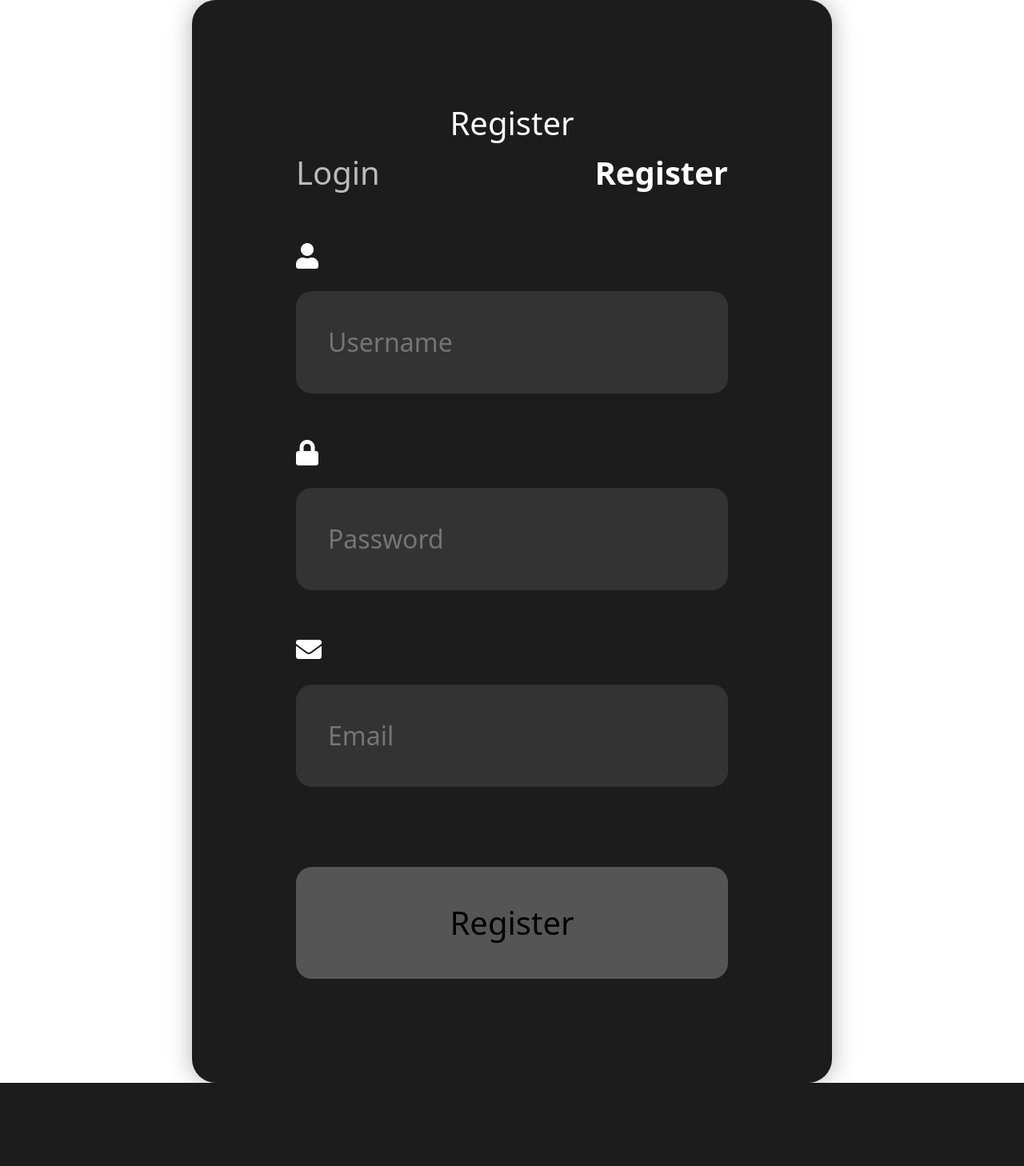
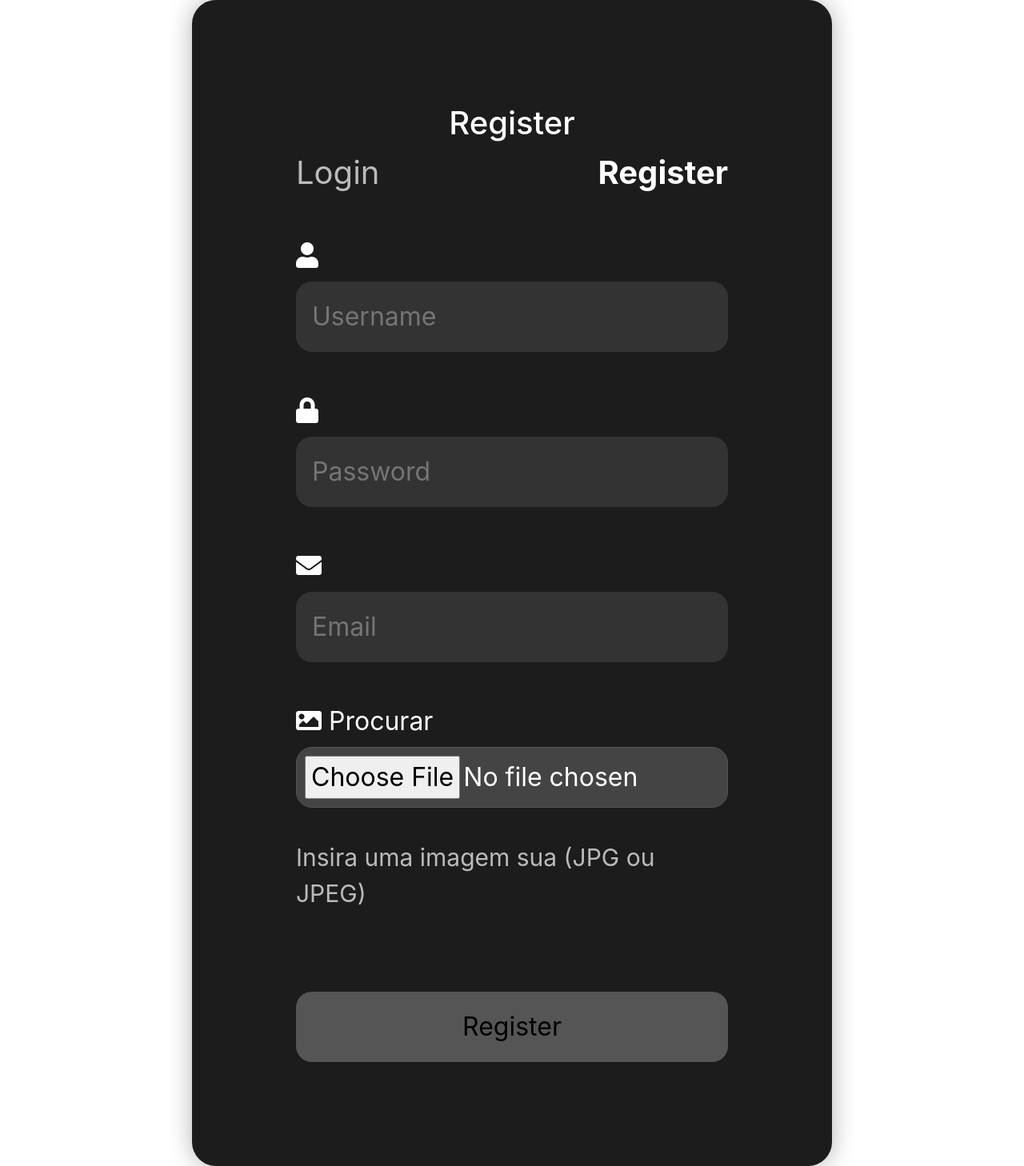
Before and after one commit to MatheuseduPinheiro/captive_portal_machine, a Flask app: page /portalogin/register in a window 1280 px wide. Shown: the whole page at 80% size. Before the commit the page ends 1354 px from the top, so only its background shows below. Run offline with Flask 3, Linux system fonts and the light colour scheme; some libraries are stand-ins or nearby versions.

Commit message:
adicionar o input das imagens

```diff
--- a/controllers/route.py
+++ b/controllers/route.py
@@ -1,47 +1,64 @@
-from flask import Blueprint, render_template, request, redirect, session, url_for, flash
+from flask import Blueprint, get_flashed_messages, render_template, request, redirect, session, url_for, flash
 from models.model import Conexao
 import re
 import hashlib
+import os
+from werkzeug.utils import secure_filename
 
 # Definindo o blueprint como 'app'
 app = Blueprint('app', __name__)
 
+UPLOAD_FOLDER = 'uploads'
+ALLOWED_EXTENSIONS = {'jpg', 'jpeg'}
+
+def allowed_file(filename):
+    return '.' in filename and filename.rsplit('.', 1)[1].lower() in ALLOWED_EXTENSIONS
+
+
 @app.route('/')
 @app.route('/portalogin/', methods=['GET', 'POST'])
 def login():
-    if request.method == 'POST' and 'username' in request.form and 'password' in request.form:
-        username = request.form['username']
-        password = request.form['password']
+    if request.method == 'POST':
+        if 'username' in request.form and 'password' in request.form:
+            username = request.form['username']
+            password = request.form['password']
 
-        # Hash da senha para verificar com o banco de dados
-        hashed_password = hashlib.sha256(password.encode()).hexdigest()
+            # Hash da senha para verificar com o banco de dados
+            hashed_password = hashlib.sha256(password.encode()).hexdigest()
 
-        # Usando a classe Conexao para obter dados
-        conn = Conexao()
-        cursor = conn.cursor
+            # Usando a classe Conexao para obter dados
+            conn = Conexao()
+            cursor = conn.cursor
 
-        cursor.execute('SELECT * FROM accounts WHERE username = %s AND password = %s', (username, hashed_password))
-        account = cursor.fetchone()
-        conn.close()
+            # Execute a consulta para verificar se o nome de usuário e senha estão corretos
+            cursor.execute('SELECT * FROM accounts WHERE username = %s AND password = %s', (username, hashed_password))
+            account = cursor.fetchone()
+            conn.close()
 
-        if account:
-            session['loggedin'] = True
-            session['id'] = account['id']
-            session['username'] = account['username']
-            return redirect('https://www.google.com')
-
+            if account:
+                # Se as credenciais estiverem corretas, configure a sessão e redirecione
+                session['loggedin'] = True
+                session['id'] = account['id']
+                session['username'] = account['username']
+                return redirect("https://google.com")  # Redirecione para a rota protegida ou homepage
+            else:
+                # Se as credenciais estiverem incorretas, exiba uma mensagem de erro
+                flash("Incorrect username or password!", "danger")
         else:
-            flash("Incorrect username/password!", "danger")
+            # Se não houver nome de usuário ou senha no formulário
+            flash("Please enter both username and password!", "warning")
 
     return render_template('login.html', title="Login")
+
 
 @app.route('/portalogin/register', methods=['GET', 'POST'])
 def register():
     if request.method == 'POST':
-        if 'username' in request.form and 'password' in request.form and 'email' in request.form:
+        if 'username' in request.form and 'password' in request.form and 'email' in request.form and 'image' in request.files:
             username = request.form['username']
             password = request.form['password']
             email = request.form['email']
+            image = request.files['image']
 
             # Verificar se os campos não estão vazios
             if not username or not password or not email:
@@ -57,6 +74,16 @@
             if not re.match(r'[A-Za-z0-9]+', username):
                 flash("Username must contain only characters and numbers!", "danger")
                 return render_template('register.html', title="Register")
+
+            # Verificar e salvar a imagem
+            if image and allowed_file(image.filename):
+                filename = secure_filename(image.filename)
+                filepath = os.path.join(UPLOAD_FOLDER, filename)
+                image.save(filepath)
+                image_path = filename  # Armazena apenas o nome do arquivo
+            else:
+                flash("Invalid file format. Only JPEG and JPG images are allowed!", "danger")
+                return render_template('register.html', title="Register")  # Retorna o template com a mensagem de erro
 
             # Hash da senha para segurança
             hashed_password = hashlib.sha256(password.encode()).hexdigest()
@@ -74,10 +101,10 @@
                     flash("Username or email already exists!", "danger")
                 else:
                     # Inserir novo usuário no banco de dados
-                    cursor.execute('INSERT INTO accounts (username, password, email) VALUES (%s, %s, %s)', (username, hashed_password, email))
+                    cursor.execute('INSERT INTO accounts (username, password, email, image_path) VALUES (%s, %s, %s, %s)', (username, hashed_password, email, image_path))
                     conn.connection.commit()  # Commit usando a conexão, não o cursor
                     flash("Registration successful! You can now log in.", "success")
-                    return redirect(url_for('app.login'))  # Corrigido para referenciar a rota do blueprint
+                    return redirect(url_for('app.login'))
 
             except Exception as e:
                 flash(f"An error occurred: {str(e)}", "danger")
--- a/main.py
+++ b/main.py
@@ -1,6 +1,9 @@
+import os
 from flask import Flask
 from controllers.route import app as app_blueprint
 from flask_mysqldb import MySQL
+
+UPLOAD_FOLDER = 'uploads'  # Definido corretamente aqui
 
 def create_app():
     app = Flask(__name__)
@@ -12,10 +15,16 @@
     app.config['MYSQL_PASSWORD'] = ''
     app.config['MYSQL_DB'] = 'captiveportal_machine'
 
+    app.config['UPLOAD_FOLDER'] = UPLOAD_FOLDER
+
     mysql = MySQL(app)
     app.config['mysql'] = mysql
 
-    app.register_blueprint(app_blueprint, url_prefix='/')  # Registrando o blueprint com o prefixo correto
+    app.register_blueprint(app_blueprint, url_prefix='/')
+
+    # Verificar se o diretório de uploads existe, e se não, criar
+    if not os.path.exists(UPLOAD_FOLDER):
+        os.makedirs(UPLOAD_FOLDER)
 
     return app
 
--- a/static/app.css
+++ b/static/app.css
@@ -54,34 +54,49 @@
     flex-direction: column;
 }
 
+
 label {
     color: #ffffff;
     margin-bottom: 20px;
-    font-size: 32px; /
+    font-size: 32px;
 }
 
-input[type="text"], input[type="password"], input[type="email"] {
-    padding: 40px;
+input[type="text"], input[type="password"], input[type="email"], input[type="file"] {
+    padding: 20px;
     margin-bottom: 50px;
     border: none;
     border-radius: 20px;
     background-color: #333333;
     color: #ffffff;
     font-size: 32px;
+    display: block;
+}
+
+input[type="file"] {
+    padding: 10px;
+    background-color: #444444;
+    border: 1px solid #555555;
 }
 
 input[type="submit"] {
-    padding: 40px;
+    padding: 20px;
     background-color: #555;
     border: none;
     border-radius: 20px;
     cursor: pointer;
-    font-size: 40px;
+    font-size: 32px;
     transition: background-color 0.3s ease;
 }
 
 input[type="submit"]:hover {
     background-color: #777;
+}
+
+#legenda-image{
+    color: #bbb;
+    font-size: 30px;
+    margin-top: -10px;
+    margin-bottom: 50px;
 }
 
 .msg {
--- a/templates/alert.html
+++ b/templates/alert.html
@@ -1,13 +1,29 @@
+<!DOCTYPE html>
+<html lang="en">
+<head>
+    <meta charset="UTF-8">
+    <meta name="viewport" content="width=device-width, initial-scale=1.0">
+    <title>{{ title }}</title>
+    <link href="https://stackpath.bootstrapcdn.com/bootstrap/4.5.2/css/bootstrap.min.css" rel="stylesheet">
+</head>
+<body>
+    <div class="container">
         {% with messages = get_flashed_messages(with_categories=true) %}
         <!-- Categories: success (green), info (blue), warning (yellow), danger (red) -->
         {% if messages %}
+            <div class="container p-2">
                 {% for category, message in messages %}
-<div class="container p-2">
                 <div class="alert alert-{{ category }} alert-dismissible fade show" role="alert">
                     {{ message }}
                     <button type="button" class="btn-close" data-bs-dismiss="alert" aria-label="Close"></button>
                 </div>
+                {% endfor %}
             </div>
-{% endfor %}
         {% endif %}
         {% endwith %}
+    </div>
+    <script src="https://code.jquery.com/jquery-3.5.1.slim.min.js"></script>
+    <script src="https://cdn.jsdelivr.net/npm/@popperjs/core@2.9.2/dist/umd/popper.min.js"></script>
+    <script src="https://stackpath.bootstrapcdn.com/bootstrap/4.5.2/js/bootstrap.min.js"></script>
+</body>
+</html>
--- a/templates/login.html
+++ b/templates/login.html
@@ -17,6 +17,8 @@
             <i class="fas fa-lock"></i>
         </label>
         <input type="password" name="password" placeholder="Password" id="password" required>
+
+
         <div class="msg">{{ msg }}</div>
         <input type="submit" value="Login">
     </form>
--- a/templates/register.html
+++ b/templates/register.html
@@ -22,6 +22,13 @@
             <i class="fas fa-envelope"></i>
         </label>
         <input type="email" name="email" placeholder="Email" id="email" required>
+
+        <label for="file-input" class="custom-file-upload">
+            <i class="fas fa-image"></i> Procurar
+        </label>
+        <input type="file" id="file-input" name="image" placeholder="Procurar" required>
+        <small id="legenda-image">Insira uma imagem sua (JPG ou JPEG)</small>
+
         <!-- Exibe as mensagens flash aqui -->
         <div class="msg">
             {% with messages = get_flashed_messages(with_categories=true) %}
```
Also changed, not shown: other parts of static/app.css (+59 -5 lines). Lines whose indentation alone changed are shown as unchanged.
